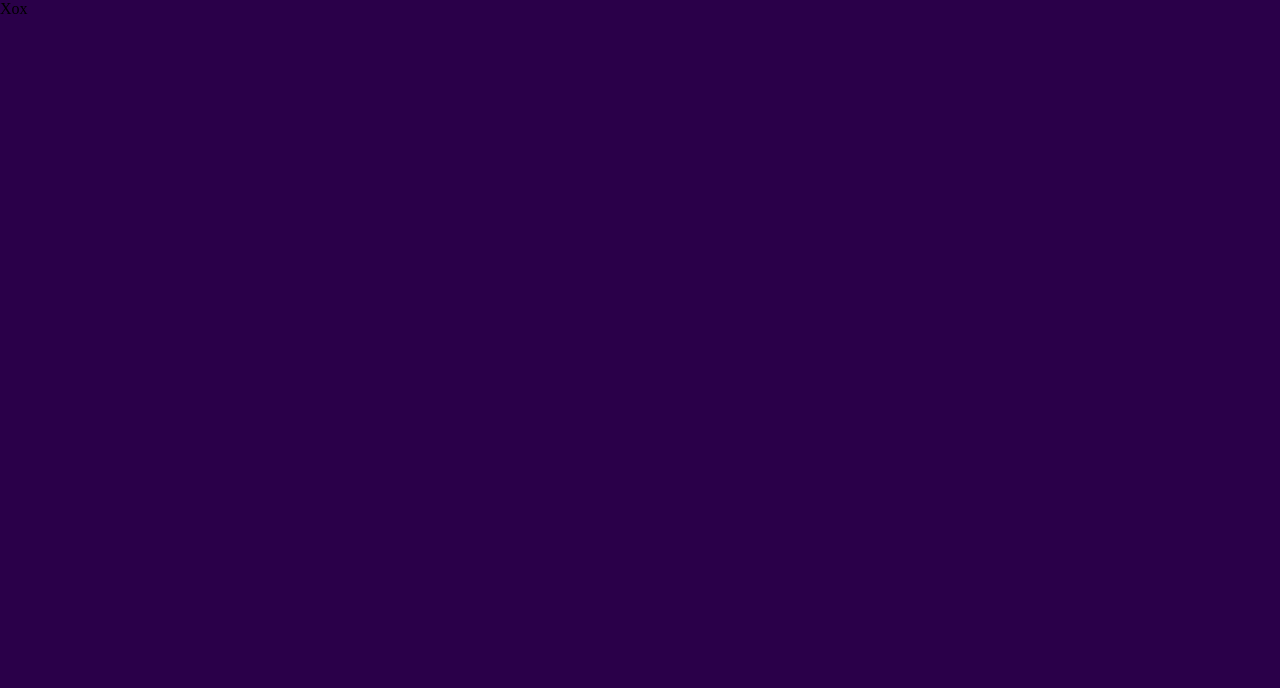
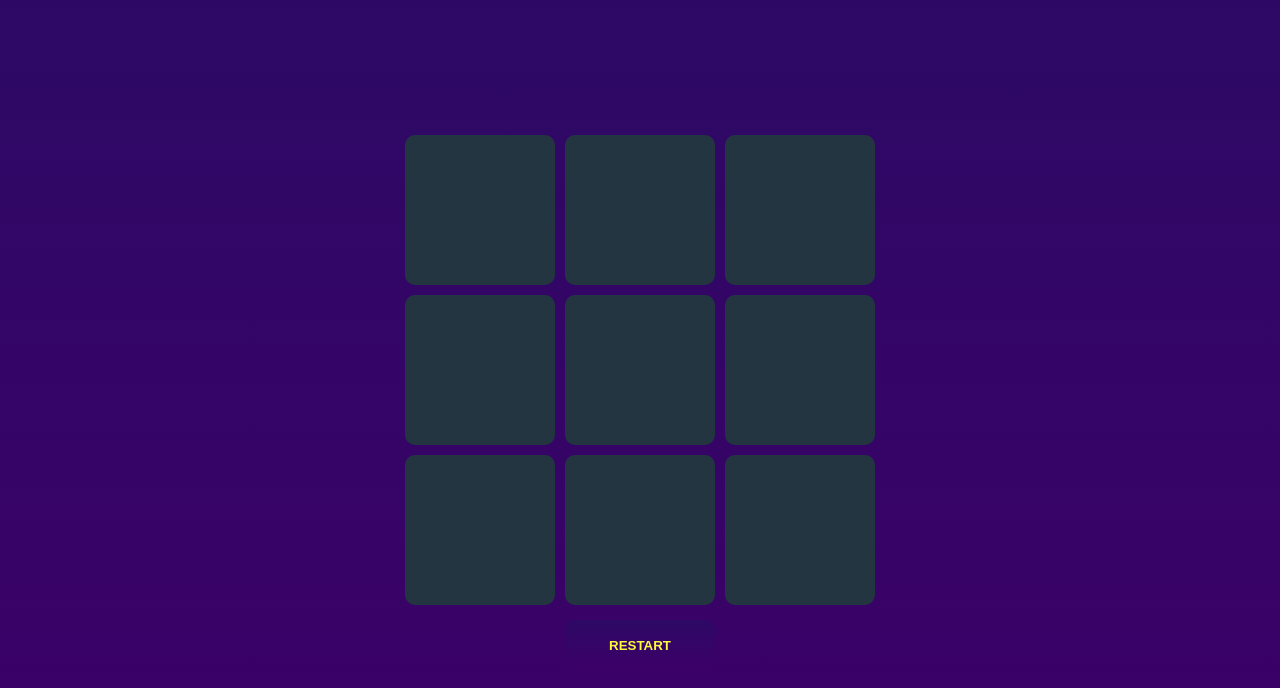
Before and after one commit to enesyagmur/basic-games, a React (Create React App) app: page /xox in a window 1280 px wide. Shown: the top 688 px of the page. Built offline with nearby package versions, Linux system fonts and the light colour scheme.

Commit message:
sırayla x ve o gösterimi yapıldı sırada oyunun bitme ve kazanma kontrolü var

```diff
--- a/src/games/xox/Box.jsx
+++ b/src/games/xox/Box.jsx
@@ -1,7 +1,55 @@
-import React from "react";
+import React, { useEffect, useState } from "react";
+import x from "../../assets/cross.png";
+import o from "../../assets/circle.png";
+import "./box.scss";
 
-const Box = () => {
-  return <div>Box</div>;
+const Box = ({
+  value,
+  setValue,
+  resetCheck,
+  setResetCheck,
+  id,
+  game,
+  setGame,
+}) => {
+  const [thisValue, setThisValue] = useState();
+  const newArray = game;
+
+  const changeValue = () => {
+    setResetCheck("");
+    if (value === "") {
+      setThisValue("x");
+      newArray[id].value = "x";
+      setValue("o");
+    } else if (value === "x") {
+      setThisValue("x");
+      newArray[id].value = "x";
+      setValue("o");
+    } else if (value === "o") {
+      setThisValue("o");
+      newArray[id].value = "o";
+      setValue("x");
+    }
+    setGame(newArray);
+  };
+
+  useEffect(() => {
+    if (resetCheck === "reset") {
+      setThisValue("");
+      setValue("");
+    }
+  }, [resetCheck]);
+
+  if (thisValue) {
+    return (
+      <div className="box">
+        {thisValue === "x" ? <img src={x} alt="" /> : <img src={o} alt="" />}
+        {<p>{id}</p>}
+      </div>
+    );
+  } else {
+    return <div className="box" onClick={changeValue}></div>;
+  }
 };
 
 export default Box;
--- a/src/games/xox/Xox.jsx
+++ b/src/games/xox/Xox.jsx
@@ -1,8 +1,41 @@
-import React from "react";
+import React, { useEffect, useState } from "react";
 import "./xox.scss";
+import Box from "./Box";
+import gamePlan from "./gameTable.json";
 
 const Xox = () => {
-  return <div className="xox">Xox</div>;
+  const [value, setValue] = useState("");
+  const [resetCheck, setResetCheck] = useState("");
+  const [game, setGame] = useState(gamePlan);
+  // şu an oyunun bitimini kontrol etmeye çalışıyorum
+  useEffect(() => {
+    const result = game.filter(
+      (item) => item.value === "x" || item.value === "o"
+    );
+  }, [game]);
+  console.log(game);
+  const array = [0, 1, 2, 3, 4, 5, 6, 7, 8];
+  return (
+    <div className="xox">
+      <main>
+        {array.map((i) => (
+          <Box
+            value={value}
+            setValue={setValue}
+            resetCheck={resetCheck}
+            setResetCheck={setResetCheck}
+            game={game}
+            setGame={setGame}
+            key={i}
+            id={i}
+          />
+        ))}
+      </main>
+      <button className="reset" onClick={() => setResetCheck("reset")}>
+        RESTART
+      </button>
+    </div>
+  );
 };
 
 export default Xox;
--- a/src/games/xox/box.scss
+++ b/src/games/xox/box.scss
@@ -0,0 +1,15 @@
+.box {
+  width: 150px;
+  height: 150px;
+  display: flex;
+  align-items: center;
+  justify-content: center;
+  background-color: #223541;
+  margin: 5px;
+  border-radius: 10px;
+  transition: all 0.5s;
+  cursor: pointer;
+  &:hover {
+    background-color: #345163;
+  }
+}
--- /dev/null
+++ b/src/games/xox/gameTable.json
@@ -0,0 +1,29 @@
+[
+  {
+    "value": ""
+  },
+  {
+    "value": ""
+  },
+  {
+    "value": ""
+  },
+  {
+    "value": ""
+  },
+  {
+    "value": ""
+  },
+  {
+    "value": ""
+  },
+  {
+    "value": ""
+  },
+  {
+    "value": ""
+  },
+  {
+    "value": ""
+  }
+]
--- a/src/games/xox/xox.scss
+++ b/src/games/xox/xox.scss
@@ -1,5 +1,26 @@
 .xox {
   width: 100%;
   height: 100vh;
-  background-color: #2a0049;
+  background-image: linear-gradient(#2d0965, #3c0068);
+  display: flex;
+  flex-direction: column;
+  align-items: center;
+  justify-content: center;
+  main {
+    width: 480px;
+    height: 480px;
+    display: flex;
+    flex-wrap: wrap;
+  }
+  .reset {
+    width: 150px;
+    height: 50px;
+    border-radius: 10px;
+    margin-top: 10px;
+    border: none;
+    color: #fefa39;
+    cursor: pointer;
+    background-image: linear-gradient(#2d0965, #3c0068);
+    font-weight: bold;
+  }
 }
```
